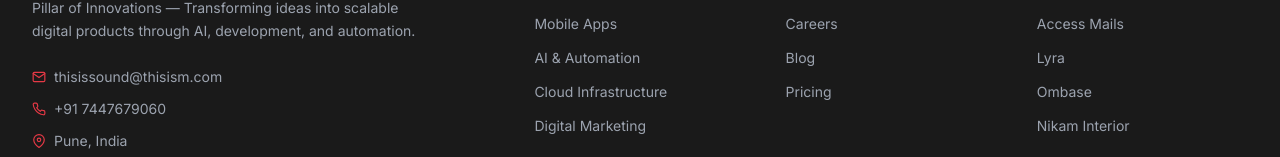
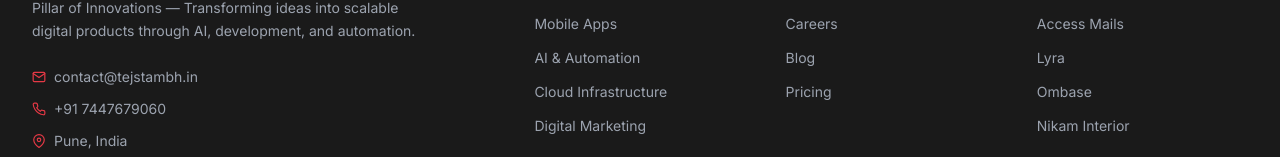
Before and after one commit to Tejaso7/TejStambh, a React (Vite) app: page /contact in a window 1280 px wide. Shown: the part 1535-1692 px from the top of the page. Built offline with nearby package versions, Linux system fonts and the light colour scheme.

Commit message:
fix: update contact email to use the correct address across Footer, Careers, and Contact pages

```diff
--- a/src/components/layout/Footer.jsx
+++ b/src/components/layout/Footer.jsx
@@ -53,8 +53,8 @@ export default function Footer() {
               through AI, development, and automation.
             </p>
             <div className="flex flex-col gap-3 text-sm text-gray-400">
-              <a href="mailto:thisissound@thisism.com" className="flex items-center gap-2 hover:text-accent transition-colors">
-                <FiMail className="text-accent" /> thisissound@thisism.com
+              <a href="mailto:contact@tejstambh.in" className="flex items-center gap-2 hover:text-accent transition-colors">
+                <FiMail className="text-accent" /> contact@tejstambh.in
               </a>
               <a href="tel:+917447679060" className="flex items-center gap-2 hover:text-accent transition-colors">
                 <FiPhone className="text-accent" /> +91 7447679060
--- a/src/pages/Careers.jsx
+++ b/src/pages/Careers.jsx
@@ -158,7 +158,7 @@ export default function Careers() {
                 We're always looking for talented people. Send us your resume and we'll
                 reach out when a matching position opens up.
               </p>
-              <a href="mailto:thisissound@thisism.com" className="btn-primary text-base">
+              <a href="mailto:contact@tejstambh.in" className="btn-primary text-base">
                 Send Your Resume <HiArrowRight />
               </a>
             </div>
--- a/src/pages/Contact.jsx
+++ b/src/pages/Contact.jsx
@@ -5,7 +5,7 @@ import { HiMail, HiPhone, HiLocationMarker, HiArrowRight, HiClock } from 'react-
 import { FaLinkedinIn, FaTwitter, FaInstagram, FaGithub } from 'react-icons/fa'
 
 const contactInfo = [
-  { icon: HiMail, label: 'Email', value: 'thisissound@thisism.com', href: 'mailto:thisissound@thisism.com' },
+  { icon: HiMail, label: 'Email', value: 'contact@tejstambh.in', href: 'mailto:contact@tejstambh.in' },
   { icon: HiPhone, label: 'Phone', value: '+91 7447679060', href: 'tel:+917447679060' },
   { icon: HiLocationMarker, label: 'Location', value: 'Pune, India', href: null },
   { icon: HiClock, label: 'Hours', value: 'Mon - Fri, 9AM - 6PM IST', href: null },
```
